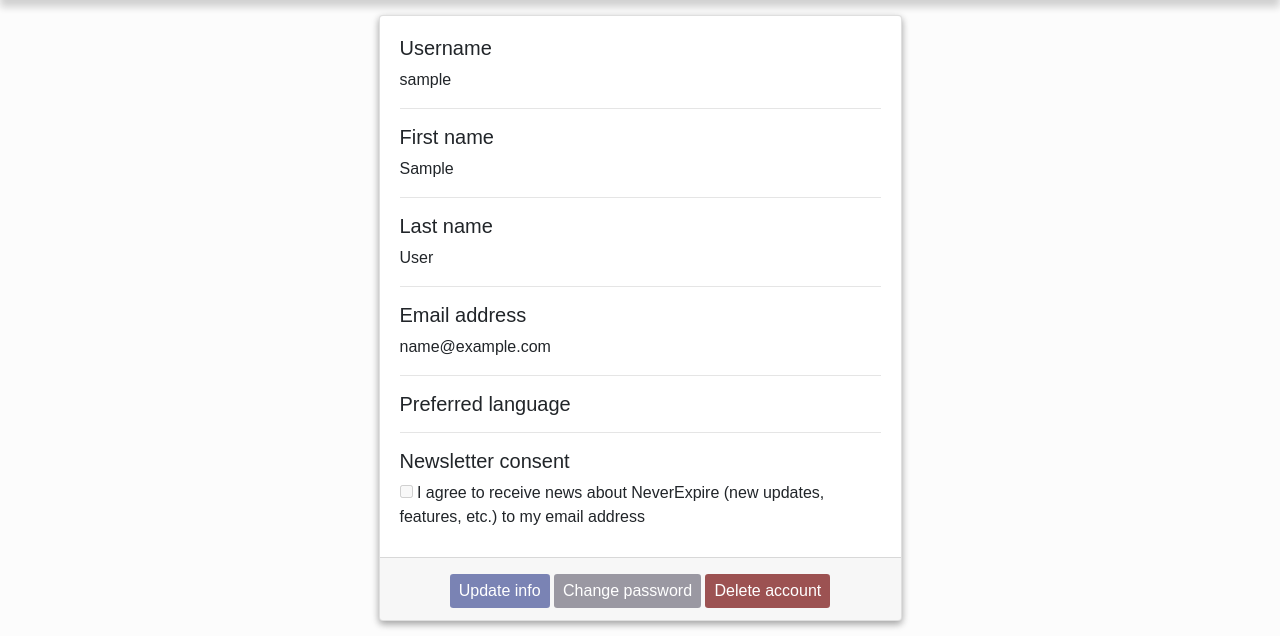
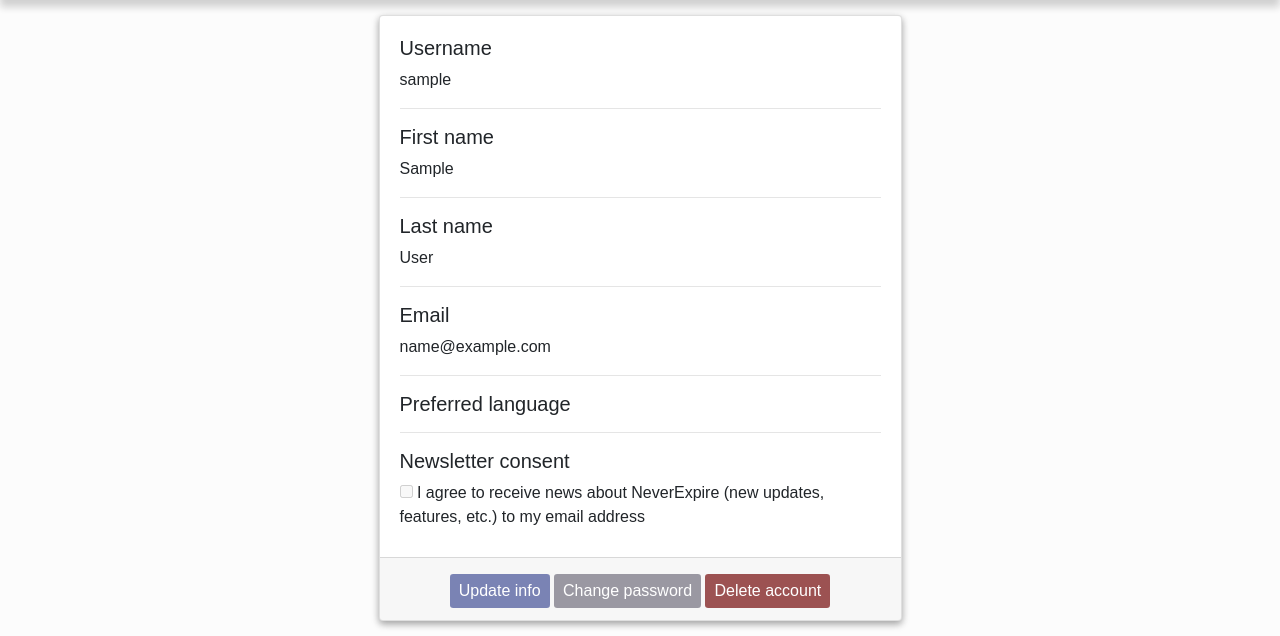
Before and after one commit to dmusilcz/reminder, a Django app: page /account/ in a window 1280 px wide. Shown: the part 125-761 px from the top of the page. Run offline with Django 3.2, Linux system fonts and the light colour scheme; the visitor is signed in with stand-in values (Sample User, id 1); some libraries are stand-ins or nearby versions.

Commit message:
Minor translation update

```diff
--- a/users/templates/users/my_account.html
+++ b/users/templates/users/my_account.html
@@ -17,7 +17,7 @@
             <p class="mb-0">{% if object.first_name %}{{ object.first_name }}{% else %}{% trans "Not saved" %}{% endif %}</p><hr>
             <h5>{% trans "Last name" %}</h5>
             <p class="mb-0">{% if object.last_name %}{{ object.last_name }}{% else %}{% trans "Not saved" %}{% endif %}</p><hr>
-            <h5>{% trans "Email address" %}</h5>
+            <h5>{% trans "Email" %}</h5>
             <p class="mb-0">{{ object.email }}</p><hr>
             <h5>{% trans "Preferred language" %}</h5>
             <div class="mb-0">{{ object.profile.get_language_display }}</div><hr>
```
Also changed, not shown: locale/cs/LC_MESSAGES/django.po.
